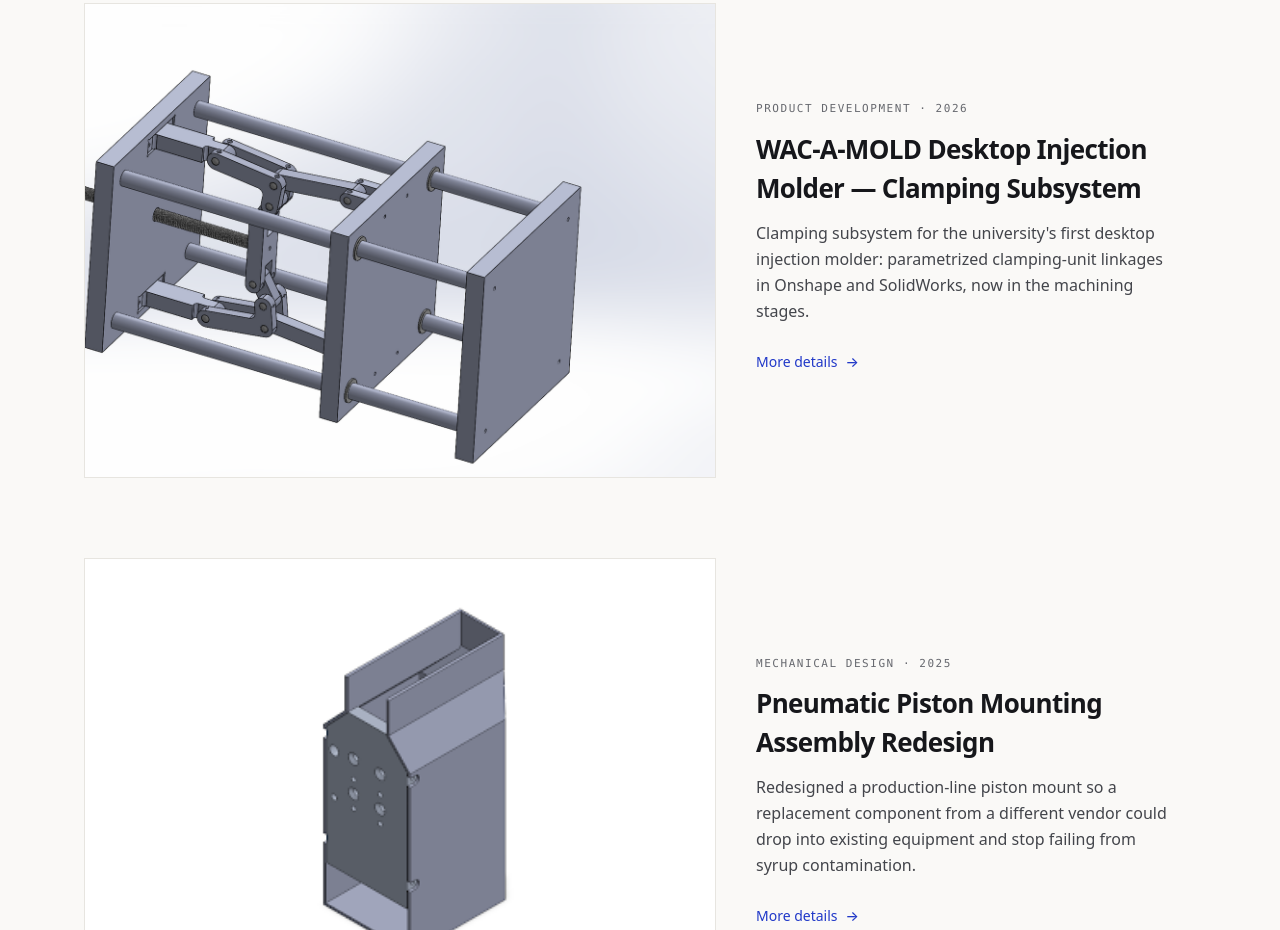
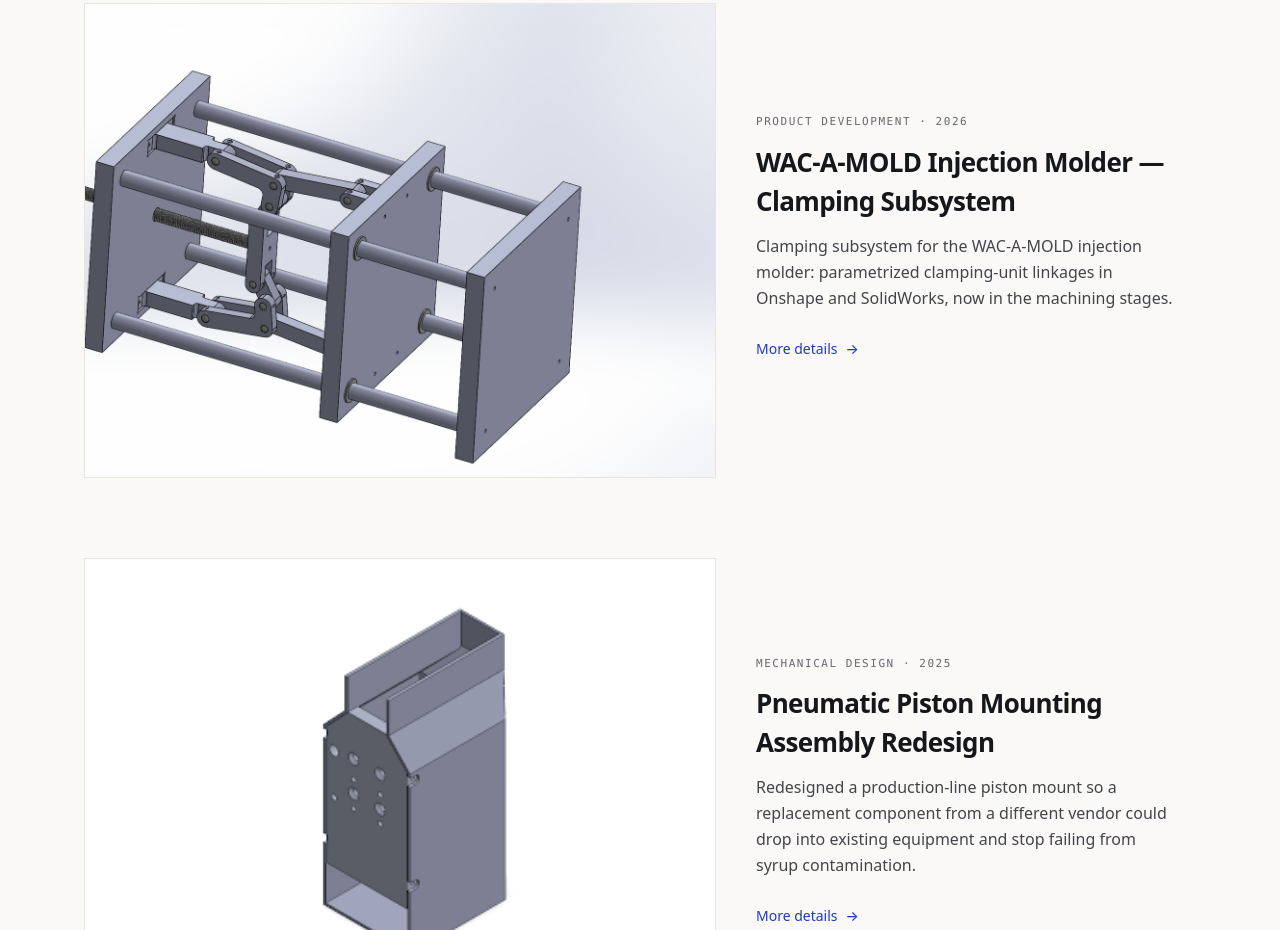
Before and after one commit to nktl-2005/personal-portfolio, a React (Vite) app: page /projects in a window 1280 px wide. Shown: the part 2120-3050 px from the top of the page. Built offline with nearby package versions, Linux system fonts and the light colour scheme.

Commit message:
updated IM project

```diff
--- a/src/data/projects.ts
+++ b/src/data/projects.ts
@@ -359,9 +359,9 @@ export const projects: Project[] = [
     ],
   },
   {
-    slug: 'desktop-injection-molder',
-    title: 'WAC-A-MOLD Desktop Injection Molder — Clamping Subsystem',
-    summary: "Clamping subsystem for the university's first desktop injection molder: parametrized clamping-unit linkages in Onshape and SolidWorks, now in the machining stages.",
+    slug: 'injection-molder',
+    title: 'WAC-A-MOLD Injection Molder — Clamping Subsystem',
+    summary: 'Clamping subsystem for the WAC-A-MOLD injection molder: parametrized clamping-unit linkages in Onshape and SolidWorks, now in the machining stages.',
     category: 'Product Development',
     year: '2026',
     featured: true,
@@ -376,7 +376,7 @@ export const projects: Project[] = [
     image: 'images/molder-clamping-unit.png',
     imageAlt: 'SolidWorks model of the full clamping unit: platens, tie bars, lead screw, and toggle linkages',
     outcome: [
-      "Parametrized clamping-unit linkages carried from concept through CAD to early prototyping; the links are now in the machining stages for the university's first desktop injection molder.",
+      'Parametrized clamping-unit linkages carried from concept through CAD to early prototyping; the links are now in the machining stages for the WAC-A-MOLD injection molder.',
       "I lead the clamping subsystem from concept through CAD development to early prototyping. I parametrized the clamping-unit linkages as fully variable-driven models in Onshape and SolidWorks, which accelerated iteration and centralized configuration management for the team. The links are now being machined on a mill. The machine is early-stage; performance numbers will follow prototype testing.",
     ],
     skills: [
@@ -384,7 +384,7 @@ export const projects: Project[] = [
       'Links being machined on a mill to carry the design into physical prototypes',
       'Shared parametric workspace for centralized CAD and configuration management across the team',
     ],
-    motivation: 'Students at the university lacked accessible injection molding; WAC-A-MOLD will be the first desktop injection molder on campus. As one of the core founding members of the Waterloo Automation Collective, a design team started with a group of 10 students, I own the clamping subsystem: the mechanism that closes the mold and holds it shut against injection pressure, which had to be designed while the rest of the machine was still taking shape.',
+    motivation: 'Students at the university lacked accessible injection molding, and WAC-A-MOLD is being built to change that. As one of the core founding members of the Waterloo Automation Collective, a design team started with a group of 10 students, I own the clamping subsystem: the mechanism that closes the mold and holds it shut against injection pressure, which had to be designed while the rest of the machine was still taking shape.',
     details: [
       {
         title: 'Designing against moving requirements',
@@ -392,7 +392,7 @@ export const projects: Project[] = [
       },
       {
         title: 'Linkage-based clamping architecture',
-        body: 'The clamp must generate and hold closing force against injection pressure on a desktop-scale machine, which drove a mechanical-linkage approach.',
+        body: 'The clamp must generate and hold closing force against injection pressure, which drove a mechanical-linkage approach.',
         media: [
           {
             src: 'images/molder-clamping-unit.png',
```
Also changed, not shown: 1 other file (tests, documents, lock files or other folders).
